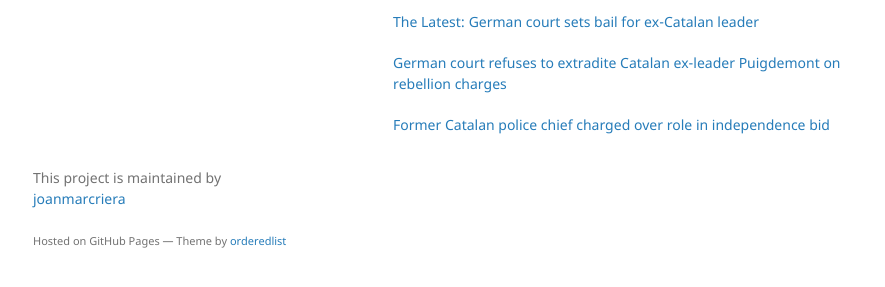
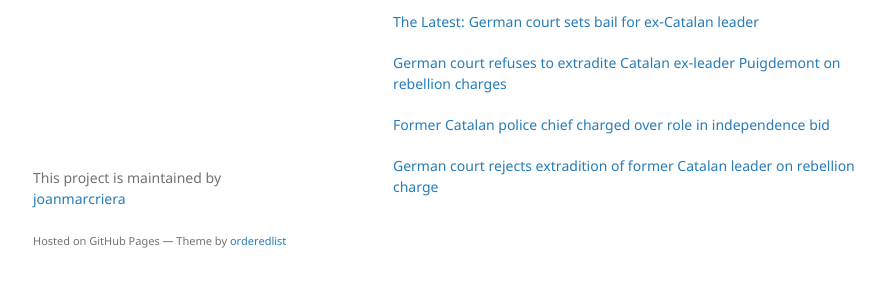
Before and after one commit to joanmarcriera/joanmarcriera-old.github.io, a Jekyll site: the page built from index.md, in a window 1280 px wide, cut to the strip 580-867 px from the top of the page. Shown: the whole strip, without its empty margins (177-1062 px from the left). Built offline with Jekyll 4.4.1, drawn with Linux system fonts in a browser that asks for light colours.

Commit message:
added more news

```diff
--- a/index.md
+++ b/index.md
@@ -31,3 +31,5 @@ layout: default
 [German court refuses to extradite Catalan ex-leader Puigdemont on rebellion charges](https://www.rt.com/news/423317-catalonias-ex-president-released/?ref=hvper.com&utm_source=hvper.com&utm_medium=website)
 
 [Former Catalan police chief charged over role in independence bid](https://www.theguardian.com/world/2018/apr/05/former-catalan-police-chief-charged-over-role-in-independence-bid)
+
+[German court rejects extradition of former Catalan leader on rebellion charge](http://www.reuters.com/article/us-spain-politics-catalonia-germany/german-court-rejects-extradition-of-former-catalan-leader-on-rebellion-charge-idUSKCN1HC2C1?ref=hvper.com&utm_source=hvper.com&utm_medium=website)
```
